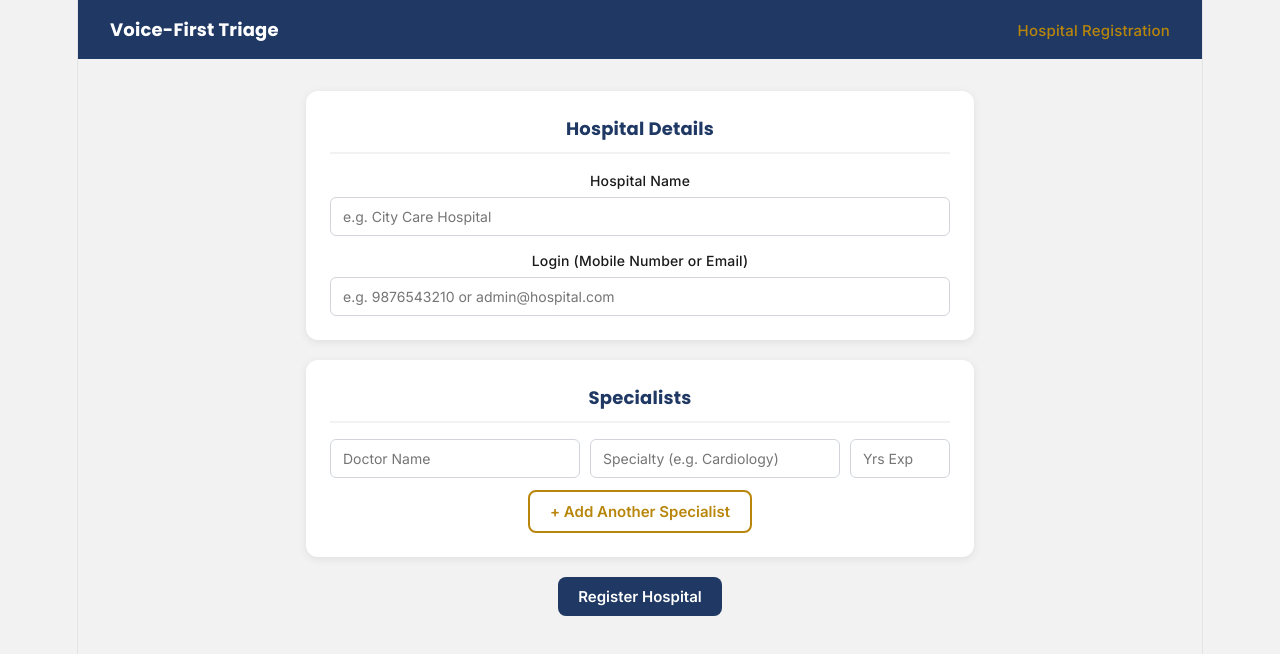
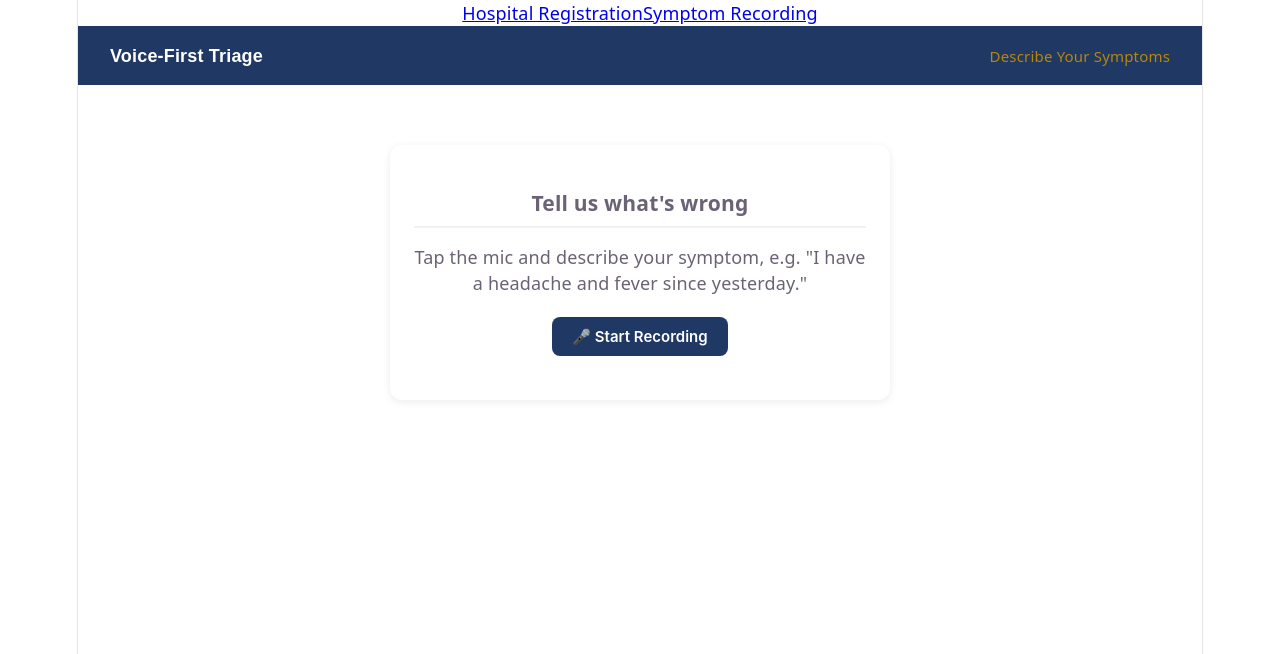
Before and after one commit to Jyoshitha22/triage-frontend, a React (Vite) app: page /symptom-recording in a window 1280 px wide. Shown: the top 654 px of the page. Built offline with nearby package versions, Linux system fonts and the light colour scheme.

Commit message:
completed

```diff
--- a/package.json
+++ b/package.json
@@ -11,7 +11,8 @@
   },
   "dependencies": {
     "react": "^19.2.7",
-    "react-dom": "^19.2.7"
+    "react-dom": "^19.2.7",
+    "react-router-dom": "^7.18.2"
   },
   "devDependencies": {
     "@eslint/js": "^10.0.1",
--- a/src/App.jsx
+++ b/src/App.jsx
@@ -1,9 +1,33 @@
+import { BrowserRouter, Routes, Route, Link } from "react-router-dom";
+
 import HospitalRegistration from "./pages/HospitalRegistration";
-import "./theme/typography.css";
+import SymptomRecording from "./pages/SymptomRecording";
 
 function App() {
   return (
-    <HospitalRegistration />
+    <BrowserRouter>
+      <nav>
+        <Link to="/hospital-registration">
+          Hospital Registration
+        </Link>
+
+        <Link to="/symptom-recording">
+          Symptom Recording
+        </Link>
+      </nav>
+
+      <Routes>
+        <Route
+          path="/hospital-registration"
+          element={<HospitalRegistration />}
+        />
+
+        <Route
+          path="/symptom-recording"
+          element={<SymptomRecording />}
+        />
+      </Routes>
+    </BrowserRouter>
   );
 }
 
--- /dev/null
+++ b/src/pages/SymptomRecording.css
@@ -0,0 +1,24 @@
+/* SymptomRecording.css */
+
+.page-container {
+  max-width: 500px;
+  margin: 60px auto;
+  padding: 0 16px;
+}
+
+.voice-controls {
+  margin: 20px 0;
+  display: flex;
+  justify-content: center;
+}
+
+.playback-row {
+  display: flex;
+  flex-direction: column;
+  align-items: center;
+  gap: 12px;
+}
+
+.audio-player {
+  width: 100%;
+}
--- /dev/null
+++ b/src/pages/SymptomRecording.jsx
@@ -0,0 +1,180 @@
+// SymptomRecording.jsx
+// After basic details, the patient records their symptom by voice.
+// If the system needs more info, it asks ONE follow-up question
+// (e.g. "since how many days?") which the patient also answers by voice.
+// Both recordings are captured here and handed off (mock) for triage.
+
+import { useState, useRef } from "react";
+import NavShell from "../components/NavShell";
+import Card from "../components/Card";
+import Button from "../components/Button";
+import "./SymptomRecording.css";
+
+function SymptomRecording() {
+  // "stage" moves the screen through: recording the main symptom,
+  // then the follow-up question, then done. Same pattern as a step
+  // tracker — only one stage is ever shown at a time.
+  const [stage, setStage] = useState("symptom"); // "symptom" | "followup" | "done"
+
+  // ---- Main symptom recording ----
+  const [isRecording, setIsRecording] = useState(false);
+  const [symptomAudioUrl, setSymptomAudioUrl] = useState(null);
+
+  // ---- Follow-up recording ----
+  const [isRecordingFollowup, setIsRecordingFollowup] = useState(false);
+  const [followupAudioUrl, setFollowupAudioUrl] = useState(null);
+
+  // Refs hold the actual MediaRecorder + audio data — same approach
+  // as BasicDetails.jsx, kept separate here since there are two
+  // different recordings happening on this one screen.
+  const mediaRecorderRef = useRef(null);
+  const audioChunksRef = useRef([]);
+
+  // Generic recording starter — works for either the symptom or the
+  // follow-up recording, decided by which "onDone" callback is passed in.
+  const startRecording = async (onDone, setRecordingFlag) => {
+    try {
+      const stream = await navigator.mediaDevices.getUserMedia({ audio: true });
+      const recorder = new MediaRecorder(stream);
+      mediaRecorderRef.current = recorder;
+      audioChunksRef.current = [];
+
+      recorder.ondataavailable = (e) => audioChunksRef.current.push(e.data);
+
+      recorder.onstop = () => {
+        const blob = new Blob(audioChunksRef.current, { type: "audio/webm" });
+        const url = URL.createObjectURL(blob);
+        onDone(url); // saves the URL into whichever state was passed in
+      };
+
+      recorder.start();
+      setRecordingFlag(true);
+    } catch (err) {
+      alert("Couldn't access the microphone. Please allow mic permission and try again.");
+      console.error(err);
+    }
+  };
+
+  const stopRecording = (setRecordingFlag) => {
+    mediaRecorderRef.current.stop();
+    setRecordingFlag(false);
+  };
+
+  // Once the symptom is recorded and confirmed, move to the follow-up stage.
+  const handleContinueToFollowup = () => {
+    setStage("followup");
+  };
+
+  // Once the follow-up is recorded, this is where — in the real system —
+  // the audio would be sent for transcription + triage classification.
+  // For now, we just log it and mark this screen as done.
+  const handleSubmitAll = () => {
+    console.log("Symptom recording:", symptomAudioUrl);
+    console.log("Follow-up recording:", followupAudioUrl);
+    setStage("done");
+  };
+
+  return (
+    <div>
+      <NavShell pageTitle="Describe Your Symptoms" />
+
+      <div className="page-container">
+
+        {/* Stage 1: record the main symptom */}
+        {stage === "symptom" && (
+          <Card title="Tell us what's wrong">
+            <p className="text-small">
+              Tap the mic and describe your symptom, e.g. "I have a headache and fever since yesterday."
+            </p>
+
+            <div className="voice-controls">
+              {!isRecording && !symptomAudioUrl && (
+                <Button
+                  variant="primary"
+                  onClick={() => startRecording(setSymptomAudioUrl, setIsRecording)}
+                >
+                  🎤 Start Recording
+                </Button>
+              )}
+
+              {isRecording && (
+                <Button variant="primary" onClick={() => stopRecording(setIsRecording)}>
+                  ⏹ Stop Recording
+                </Button>
+              )}
+
+              {symptomAudioUrl && !isRecording && (
+                <div className="playback-row">
+                  <audio controls src={symptomAudioUrl} className="audio-player" />
+                  <Button variant="secondary" onClick={() => setSymptomAudioUrl(null)}>
+                    🔁 Redo
+                  </Button>
+                </div>
+              )}
+            </div>
+
+            {symptomAudioUrl && (
+              <Button variant="primary" onClick={handleContinueToFollowup}>
+                Continue
+              </Button>
+            )}
+          </Card>
+        )}
+
+        {/* Stage 2: one follow-up question */}
+        {stage === "followup" && (
+          <Card title="One quick follow-up">
+            <p className="text-small">Since how many days have you had this symptom?</p>
+
+            <div className="voice-controls">
+              {!isRecordingFollowup && !followupAudioUrl && (
+                <Button
+                  variant="primary"
+                  onClick={() => startRecording(setFollowupAudioUrl, setIsRecordingFollowup)}
+                >
+                  🎤 Start Recording
+                </Button>
+              )}
+
+              {isRecordingFollowup && (
+                <Button variant="primary" onClick={() => stopRecording(setIsRecordingFollowup)}>
+                  ⏹ Stop Recording
+                </Button>
+              )}
+
+              {followupAudioUrl && !isRecordingFollowup && (
+                <div className="playback-row">
+                  <audio controls src={followupAudioUrl} className="audio-player" />
+                  <Button variant="secondary" onClick={() => setFollowupAudioUrl(null)}>
+                    🔁 Redo
+                  </Button>
+                </div>
+              )}
+            </div>
+
+            {followupAudioUrl && (
+              <Button variant="primary" onClick={handleSubmitAll}>
+                Submit
+              </Button>
+            )}
+          </Card>
+        )}
+
+        {/* Stage 3: confirmation — in the real app, this is where the
+            screen would move on to TriageResult once the backend
+            responds with a classification */}
+        {stage === "done" && (
+          <Card title="Got it!">
+            <p>
+              Your symptoms have been recorded. We're figuring out the best
+              doctor for you — this usually takes a moment.
+            </p>
+          </Card>
+        )}
+
+      </div>
+    </div>
+  );
+}
+
+export default SymptomRecording;
```
Also changed, not shown: 1 other file (tests, documents, lock files or other folders).
